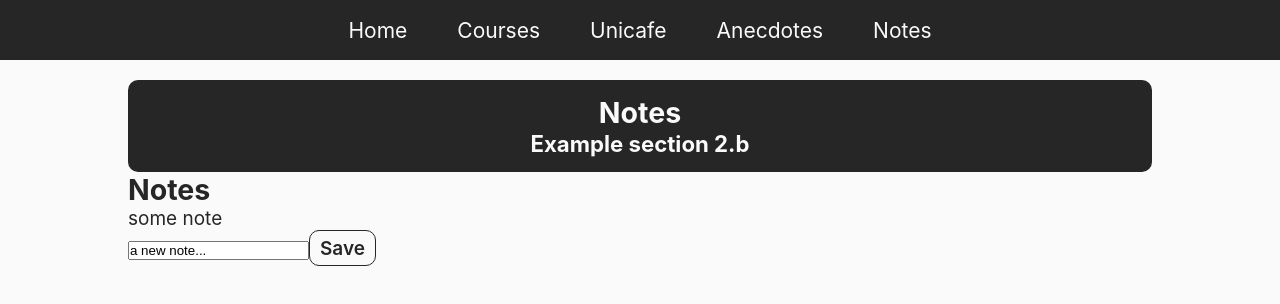
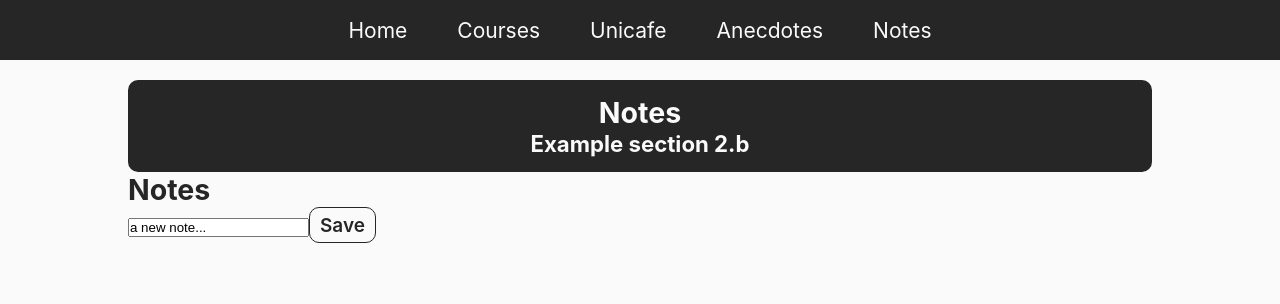
Before and after one commit to juancaricodev/fullstack-bootcamp, a React app: page /notes in a window 1280 px wide. Shown: the top 304 px of the page. Built offline with nearby package versions, Linux system fonts and the light colour scheme.

Commit message:
feat(Notes): container updated with new state object

```diff
--- a/src/containers/Notes.jsx
+++ b/src/containers/Notes.jsx
@@ -1,7 +1,28 @@
 import React, { useState } from 'react'
 
+const noteList = [
+  {
+    content: 'First note',
+    date: 'date',
+    important: 0,
+    id: 1
+  },
+  {
+    content: 'Second note',
+    date: 'date',
+    important: 0,
+    id: 2
+  },
+  {
+    content: 'Third note',
+    date: 'date',
+    important: 0,
+    id: 3
+  }
+]
+
 const Notes = () => {
-  const [notes, setNotes] = useState([{ text: 'some note', id: 1 }])
+  const [notes, setNotes] = useState(noteList)
   const [newNote, setNewNote] = useState('a new note...')
 
   const addNote = (e) => {
```
